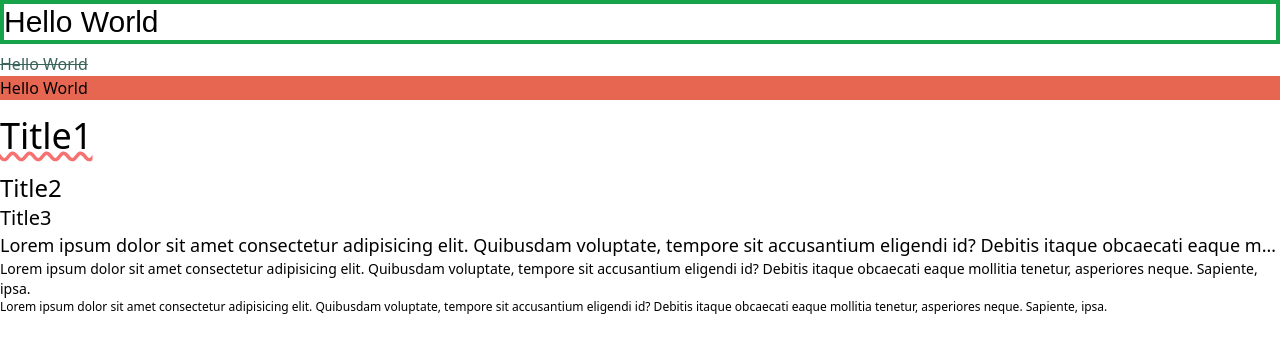
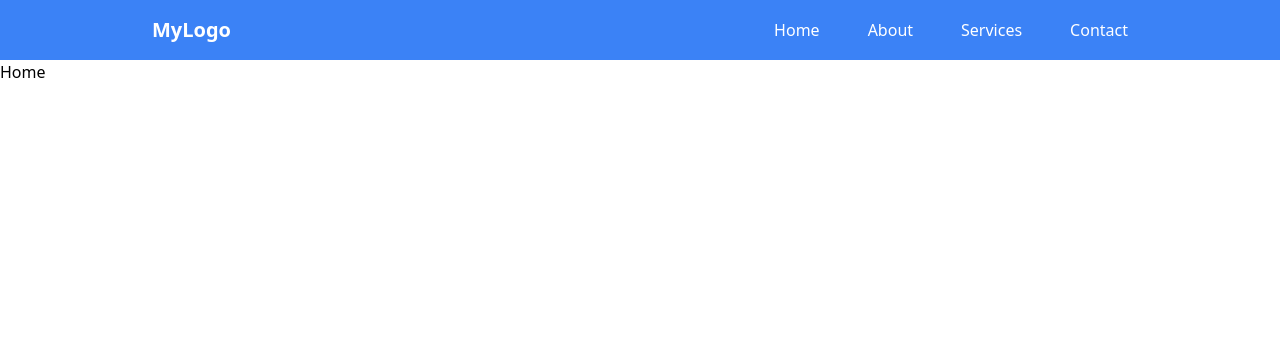
Before and after one commit to mBilalVirk/Tailwindcss, a React (Vite) app: page / in a window 1280 px wide. Shown: the top 352 px of the page. Built offline with nearby package versions, Linux system fonts and the light colour scheme; a web font is replaced by a local one.

Commit message:
miner update

```diff
--- a/src/App.jsx
+++ b/src/App.jsx
@@ -1,16 +1,20 @@
-import { useState } from "react";
-import reactLogo from "./assets/react.svg";
-import viteLogo from "/vite.svg";
-import "./index.css";
+import { BrowserRouter as Router, Route, Routes } from "react-router-dom"; // Removed unused imports
+import Navbar from "./components/Navbar";
+import Home from "./components/Home";
+import About from "./components/About";
+import Contact from "./components/Contact";
+import "./index.css"; // Make sure Tailwind is set up correctly
 
-import Tailwind from "./components/Tailwind";
 function App() {
-  const [count, setCount] = useState(0);
-
   return (
-    <>
-      <Tailwind />
-    </>
+    <Router>
+      <Navbar />
+      <Routes>
+        <Route path="/" element={<Home />} />
+        <Route path="/about" element={<About />} />
+        <Route path="/contact" element={<Contact />} />
+      </Routes>
+    </Router>
   );
 }
 
--- /dev/null
+++ b/src/components/About.jsx
@@ -0,0 +1,7 @@
+import React from "react";
+
+const About = () => {
+  return <div>About</div>;
+};
+
+export default About;
--- /dev/null
+++ b/src/components/Contact.jsx
@@ -0,0 +1,7 @@
+import React from "react";
+
+const Contact = () => {
+  return <div>Contact</div>;
+};
+
+export default Contact;
--- /dev/null
+++ b/src/components/Home.jsx
@@ -0,0 +1,7 @@
+import React from "react";
+
+const Home = () => {
+  return <div>Home</div>;
+};
+
+export default Home;
--- /dev/null
+++ b/src/components/Navbar.jsx
@@ -0,0 +1,98 @@
+import React, { useState } from "react";
+import { NavLink } from "react-router-dom";
+
+const Navbar = () => {
+  const [isOpen, setIsOpen] = useState(false); // State to track menu open/close
+
+  const toggleMenu = () => {
+    setIsOpen(!isOpen); // Toggle the state when the button is clicked
+  };
+
+  return (
+    <div>
+      <nav className="bg-blue-500 p-3">
+        <div className="container mx-auto flex justify-between items-center">
+          {/* Logo */}
+          <div className="text-white font-bold text-xl">
+            <NavLink to="/">MyLogo</NavLink>
+          </div>
+
+          {/* Menu Links for larger screens */}
+          <div className="hidden md:flex space-x-6">
+            <NavLink to="/" className="text-white hover:text-gray-200">
+              Home
+            </NavLink>
+            <NavLink to="/about" className="text-white hover:text-gray-200">
+              About
+            </NavLink>
+            <NavLink to="/services" className="text-white hover:text-gray-200">
+              Services
+            </NavLink>
+            <NavLink to="/contact" className="text-white hover:text-gray-200">
+              Contact
+            </NavLink>
+          </div>
+
+          {/* Hamburger Menu Icon for Mobile */}
+          <div className="md:hidden">
+            <button
+              onClick={toggleMenu} // Toggle the menu when the button is clicked
+              className="text-white focus:outline-none"
+            >
+              <svg
+                className="w-6 h-6"
+                fill="none"
+                stroke="currentColor"
+                viewBox="0 0 24 24"
+                xmlns="http://www.w3.org/2000/svg"
+              >
+                <path
+                  strokeLinecap="round"
+                  strokeLinejoin="round"
+                  strokeWidth="2"
+                  d="M4 6h16M4 12h16m-7 6h7"
+                />
+              </svg>
+            </button>
+          </div>
+        </div>
+
+        {/* Mobile Menu (Visible when isOpen is true) */}
+        {isOpen && (
+          <div className="md:hidden mt-2 space-y-2 container mx-auto justify-items-center">
+            <NavLink
+              to="/"
+              className="block text-white hover:text-gray-200"
+              onClick={toggleMenu} // Close the menu when a link is clicked
+            >
+              Home
+            </NavLink>
+            <NavLink
+              to="/about"
+              className="block text-white hover:text-gray-200"
+              onClick={toggleMenu}
+            >
+              About
+            </NavLink>
+            <NavLink
+              to="/services"
+              className="block text-white hover:text-gray-200"
+              onClick={toggleMenu}
+            >
+              Services
+            </NavLink>
+            <NavLink
+              to="/contact"
+              className="block text-white hover:text-gray-200"
+              onClick={toggleMenu}
+            >
+              Contact
+            </NavLink>
+          </div>
+        )}
+      </nav>
+    </div>
+  );
+};
+
+export default Navbar;
--- a/src/components/Tailwind.jsx
+++ b/src/components/Tailwind.jsx
@@ -29,6 +29,10 @@ export default function Tailwind() {
         voluptate, tempore sit accusantium eligendi id? Debitis itaque obcaecati
         eaque mollitia tenetur, asperiores neque. Sapiente, ipsa.
       </p>
+
+      <button className="bg-[#1da1f2] text-white hover:bg-red-200">
+        Share on Twitter
+      </button>
     </div>
   );
 }
```
Also changed, not shown: src/main.jsx (+7 -7 lines), 1 other file (tests, documents, lock files or other folders).
